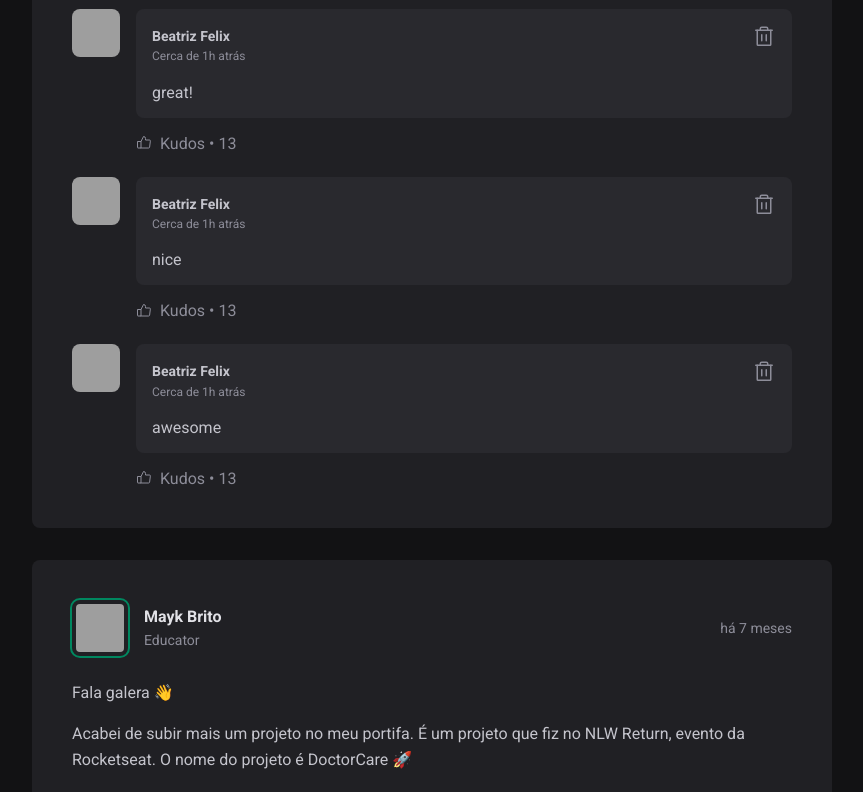
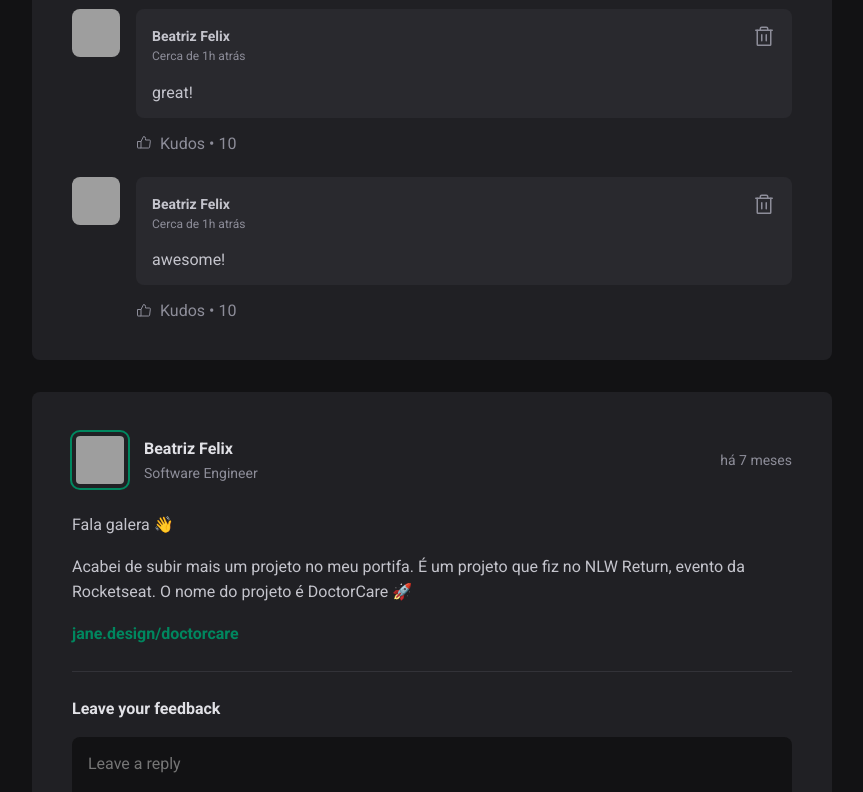
Before and after one commit to beatrizmf/feed, a React (Vite) app: page / in a window 1280 px wide. Shown: the part 580-1372 px from the top of the page, without its empty margins (352-1215 px from the left). Built offline with nearby package versions, Linux system fonts and the light colour scheme; grey boxes are pictures that could not be loaded.

Commit message:
feat: delete comment

```diff
--- a/src/App.tsx
+++ b/src/App.tsx
@@ -6,36 +6,51 @@ import styles from './App.module.css'
 import './global.css'
 import { Post } from './components/Post'
 
+const author = {
+  avatarUrl: 'https://github.com/beatrizmf.png',
+  name: 'Beatriz Felix',
+  role: 'Software Engineer'
+}
+
+const content = [
+  { type: 'paragraph', content: 'Fala galera 👋' },
+  { type: 'paragraph', content: 'Acabei de subir mais um projeto no meu portifa. É um projeto que fiz no NLW Return, evento da Rocketseat. O nome do projeto é DoctorCare 🚀' },
+  { type: 'link', content: 'jane.design/doctorcare' },
+]
+
+const comments = [
+  {
+    id: 1,
+    content: 'great!',
+    author,
+    kudosCount: 10,
+    publishedAt: new Date('2022-05-04 20:00:00'),
+  },
+  {
+    id: 2,
+    content: 'awesome!',
+    author,
+    kudosCount: 10,
+    publishedAt: new Date('2022-05-04 22:00:00'),
+  }
+]
+
 const posts = [
   {
     id: 1,
-    author: {
-      avatarUrl: 'https://github.com/beatrizmf.png',
-      name: 'Beatriz Felix',
-      role: 'Software Engineer'
-    },
-    content: [
-      { type: 'paragraph', content: 'Fala galera 👋' },
-      { type: 'paragraph', content: 'Acabei de subir mais um projeto no meu portifa. É um projeto que fiz no NLW Return, evento da Rocketseat. O nome do projeto é DoctorCare 🚀' },
-      { type: 'link', content: 'jane.design/doctorcare' },
-    ],
+    author,
+    content,
+    comments,
     publishedAt: new Date('2022-05-03 20:00:00'),
   },
   {
     id: 2,
-    author: {
-      avatarUrl: 'https://github.com/maykbrito.png',
-      name: 'Mayk Brito',
-      role: 'Educator'
-    },
-    content: [
-      { type: 'paragraph', content: 'Fala galera 👋' },
-      { type: 'paragraph', content: 'Acabei de subir mais um projeto no meu portifa. É um projeto que fiz no NLW Return, evento da Rocketseat. O nome do projeto é DoctorCare 🚀' },
-      { type: 'link', content: 'jane.design/doctorcare' },
-    ],
+    author,
+    content,
+    comments,
     publishedAt: new Date('2022-05-10 20:00:00'),
   },
-];
+]
 
 function App() {
 
@@ -52,7 +67,7 @@ function App() {
               author={post.author}
               content={post.content}
               publishedAt={post.publishedAt}
-              comments={['great!', 'nice', 'awesome']}
+              comments={comments}
             />)
           )}
         </main>
--- a/src/components/Comment.tsx
+++ b/src/components/Comment.tsx
@@ -4,6 +4,8 @@ import { ThumbsUp, Trash } from 'phosphor-react'
 import { Avatar } from './Avatar'
 
 interface CommentProps {
+  comment: {
+    id: number
     author: {
       avatarUrl: string
       name: string
@@ -13,8 +15,16 @@ interface CommentProps {
     kudosCount: number
     publishedAt: Date
   }
+  onDeleteComment: (commentId: number) => void
+}
 
-export function Comment({ author, content, kudosCount, publishedAt }: CommentProps) {
+export function Comment({
+  comment: { id, author, content, kudosCount },
+  onDeleteComment
+}: CommentProps) {
+  function handleDeleteComment() {
+    onDeleteComment(id);
+  }
 
   return (
     <div className={styles.comment}>
@@ -32,7 +42,10 @@ export function Comment({ author, content, kudosCount, publishedAt }: CommentPro
               <time title="11 de Maio às 08:13h" dateTime="2022-05-11 08:13:00">Cerca de 1h atrás</time>
             </div>
 
-            <button className={styles.deleteCommentButton} title="Delete comment">
+            <button
+              onClick={handleDeleteComment}
+              className={styles.deleteCommentButton}
+              title="Delete comment">
               <Trash size={24} />
             </button>
           </header>
--- a/src/components/CommentForm.tsx
+++ b/src/components/CommentForm.tsx
@@ -1,12 +1,12 @@
-import { useState } from "react";
+import { useState } from 'react'
 
-import styles from "./CommentForm.module.css";
+import styles from './CommentForm.module.css'
 
 interface CommentFormProps {
-  onCommentCreate: (comment: string) => void;
+  onCreateComment: (comment: string) => void;
 }
 
-export function CommentForm({ onCommentCreate }: CommentFormProps) {
+export function CommentForm({ onCreateComment }: CommentFormProps) {
   const [newCommentText, setNewCommentText] = useState('');
 
   function handleNewCommentChange(e: React.ChangeEvent<HTMLTextAreaElement>) {
@@ -15,7 +15,7 @@ export function CommentForm({ onCommentCreate }: CommentFormProps) {
 
   function handleCrateNewComment(e: React.FormEvent<HTMLFormElement>) {
     e.preventDefault()
-    onCommentCreate(newCommentText)
+    onCreateComment(newCommentText)
     setNewCommentText('');
   }
 
--- a/src/components/Post.tsx
+++ b/src/components/Post.tsx
@@ -1,22 +1,32 @@
-import { useState } from 'react';
-import { format, formatDistanceToNow } from 'date-fns';
-import ptBR from 'date-fns/locale/pt-BR';
+import { useState } from 'react'
+import { format, formatDistanceToNow } from 'date-fns'
+import ptBR from 'date-fns/locale/pt-BR'
 
 import { Avatar } from './Avatar'
 import { Comment } from './Comment'
 
 import styles from './Post.module.css'
-import { CommentForm } from './CommentForm';
+import { CommentForm } from './CommentForm'
 
 interface PostProps {
-  content: { type: string; content: string; }[]
+  content: Array<{ type: string; content: string; }>
   author: {
     avatarUrl: string
     name: string
     role: string
   };
   publishedAt: Date;
-  comments: string[]
+  comments: Array<{
+    id: number
+    author: {
+      avatarUrl: string
+      name: string
+      role: string
+    }
+    content: string
+    kudosCount: number
+    publishedAt: Date
+  }>
 }
 
 export function Post({ content, author, comments, publishedAt }: PostProps) {
@@ -30,6 +40,25 @@ export function Post({ content, author, comments, publishedAt }: PostProps) {
     locale: ptBR,
     addSuffix: true
   });
+
+  function createComment(newCommentText: string) {
+    setLocalComments(existentsComments =>
+      [
+        ...existentsComments,
+        {
+          ...existentsComments[0],
+          id: Math.random(),
+          content: newCommentText
+        }
+      ]
+    )
+  }
+
+  function deleteComment(commentId: number) {
+    setLocalComments(existentsComments =>
+      existentsComments.filter(comment => comment.id !== commentId)
+    )
+  }
 
   return (
     <article className={styles.post}>
@@ -55,22 +84,21 @@ export function Post({ content, author, comments, publishedAt }: PostProps) {
       <div className={styles.content}>
         {content.map(line => {
           if (line.type === 'paragraph') {
-            return <p>{line.content}</p>;
+            return <p key={line.content}>{line.content}</p>;
           } else if (line.type === 'link') {
-            return <p><a href="#">{line.content}</a></p>
+            return <p key={line.content}><a href="#">{line.content}</a></p>
           }
         })}
       </div>
 
-      <CommentForm onCommentCreate={(comment) => { setLocalComments(existents => [...existents, comment]) }} />
+      <CommentForm onCreateComment={createComment} />
 
       <div className={styles.commentList}>
         {localComments.map(comment =>
           <Comment
-            content={comment}
-            publishedAt={new Date()}
-            kudosCount={13}
-            author={author}
+            key={comment.id}
+            comment={comment}
+            onDeleteComment={deleteComment}
           />
         )}
       </div>
```
Lines whose indentation alone changed are shown as unchanged.
